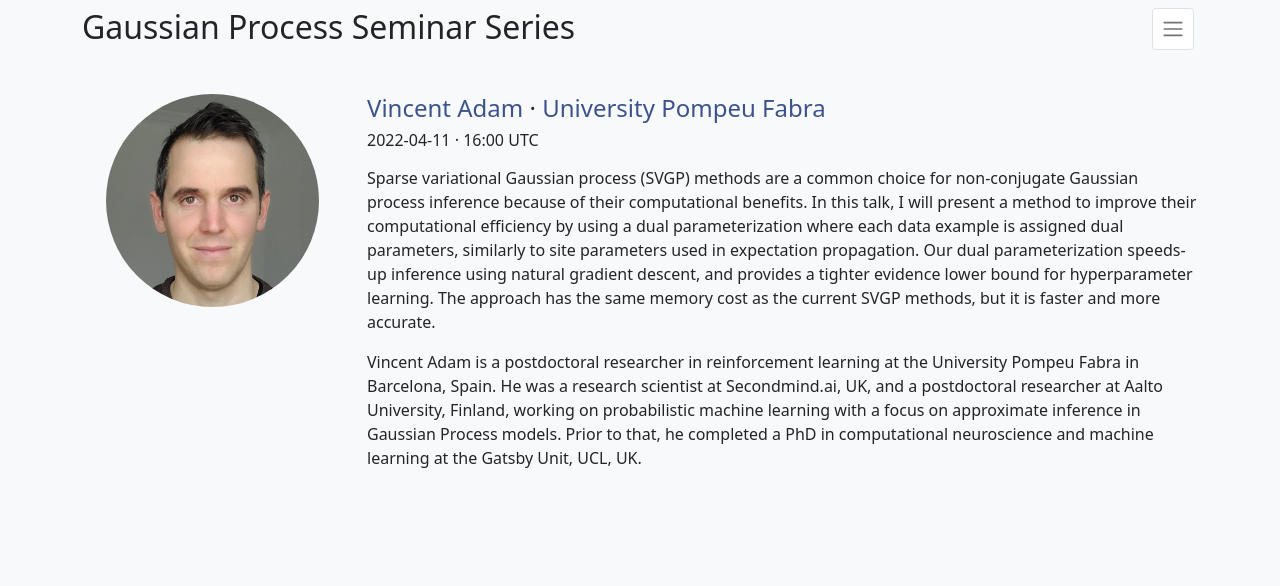
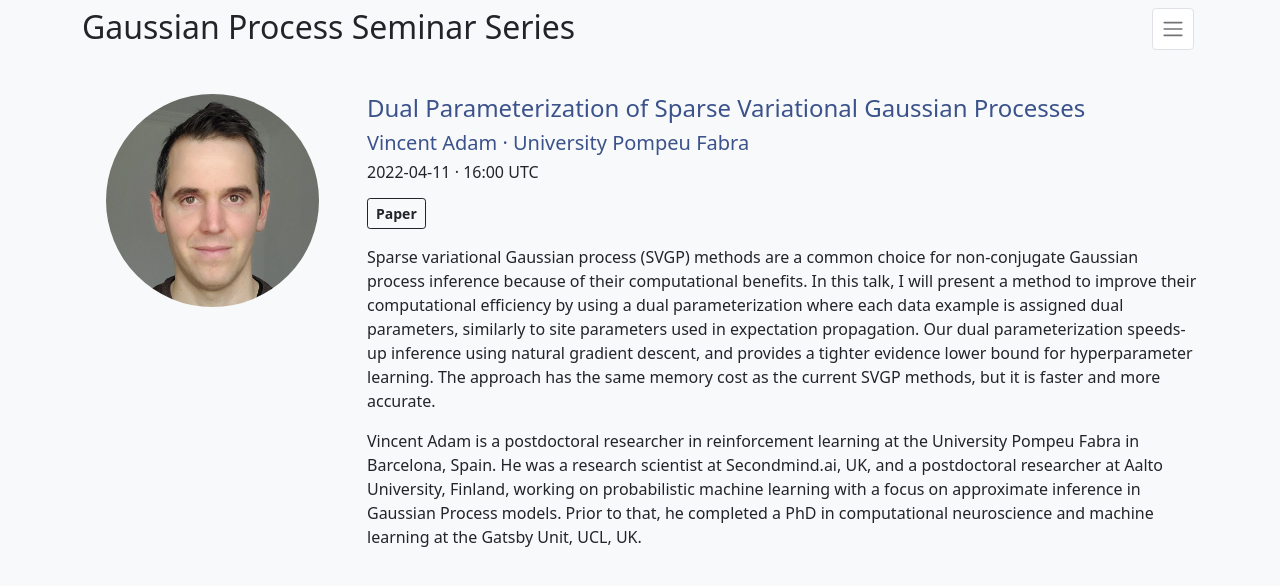
Before and after one commit to gp-seminar-series/gp-seminar-series.github.io, a Jekyll site: the page built from _posts/current/2022-04-11-vincent-adam.md, in a window 1280 px wide. Shown: the top 586 px of the page. Built offline with Jekyll 4.4.1, drawn with Linux system fonts in a browser that asks for light colours; nearby versions of some CDN libraries.

```diff
--- a/_posts/current/2022-04-11-vincent-adam.md
+++ b/_posts/current/2022-04-11-vincent-adam.md
@@ -1,7 +1,10 @@
 ---
 author: Vincent Adam
+title: Dual Parameterization of Sparse Variational Gaussian Processes
 institution: University Pompeu Fabra
 author_url: https://vincentadam87.github.io
+paper: https://arxiv.org/abs/2111.03412
+highlight: true
 ---
 
 Sparse variational Gaussian process (SVGP) methods are a common choice for non-conjugate Gaussian process inference because of their computational benefits. In this talk, I will present a method to improve their computational efficiency by using a dual parameterization where each data example is assigned dual parameters, similarly to site parameters used in expectation propagation. Our dual parameterization speeds-up inference using natural gradient descent, and provides a tighter evidence lower bound for hyperparameter learning. The approach has the same memory cost as the current SVGP methods, but it is faster and more accurate.
```
Also changed, not shown: _posts/current/2022-04-04-shengyang-sun.md (+1 -1 lines).
